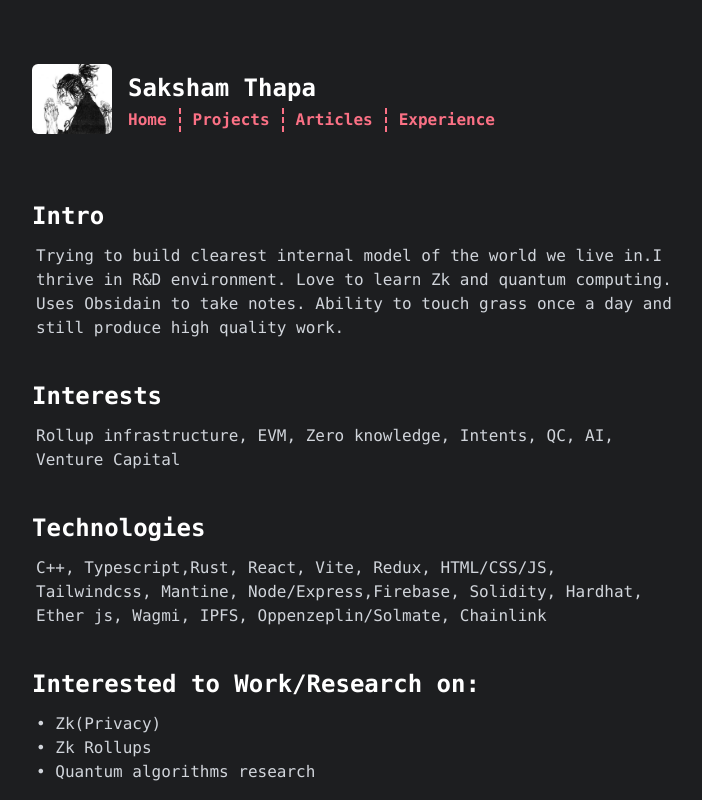
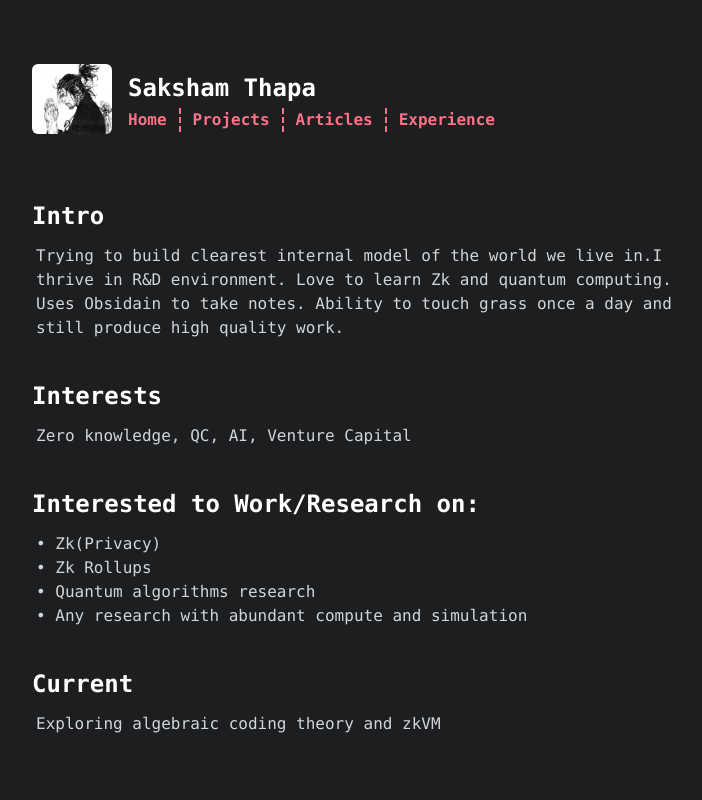
Before and after one commit to Saksham010/portfolio-website, a React (Vite) app: page / in a window 1280 px wide. Shown: the top 800 px of the page, without its empty margins (288-990 px from the left). Built offline with nearby package versions, Linux system fonts and the light colour scheme.

Commit message:
Update App.jsx

```diff
--- a/src/routes/App.jsx
+++ b/src/routes/App.jsx
@@ -13,12 +13,9 @@ function App() {
         </div>
         <div className="w-3/6 mx-auto mt-10">
             <h1 className='text-white text-2xl font-bold '>Interests</h1>
-            <p className='text-gray-300 text-md pt-3 pl-1'>Rollup infrastructure, EVM, Zero knowledge, Intents, QC, AI, Venture Capital</p>
+            <p className='text-gray-300 text-md pt-3 pl-1'>Zero knowledge, QC, AI, Venture Capital</p>
         </div>
-        <div className="w-3/6 mx-auto mt-10">
-            <h1 className='text-white text-2xl font-bold '>Technologies</h1>
-            <p className='text-gray-300 text-md pt-3 pl-1'>C++, Typescript,Rust, React, Vite, Redux, HTML/CSS/JS, Tailwindcss, Mantine, Node/Express,Firebase, Solidity, Hardhat, Ether js, Wagmi, IPFS, Oppenzeplin/Solmate, Chainlink </p>
-        </div>
+
         <div className="w-3/6 mx-auto mt-10">
             <h1 className='text-white text-2xl font-bold '>Interested to Work/Research on: </h1>
             <p className='text-gray-300 text-md pt-3 pl-1'>
@@ -26,12 +23,13 @@ function App() {
                 <li>&#8226; Zk(Privacy)</li>
                 <li>&#8226; Zk Rollups</li>
                 <li>&#8226; Quantum algorithms research</li>
+                <li>&#8226; Any research with abundant compute and simulation</li>
               </ul>
             </p>
         </div>
         <div className="w-3/6 mx-auto mt-10">
             <h1 className='text-white text-2xl font-bold '>Current</h1>
-            <p className='text-gray-300 text-md pt-3 pl-1'>Working on implementing zk-STARK</p>
+            <p className='text-gray-300 text-md pt-3 pl-1'>Exploring algebraic coding theory and zkVM</p>
         </div>
       </body>
 
```
